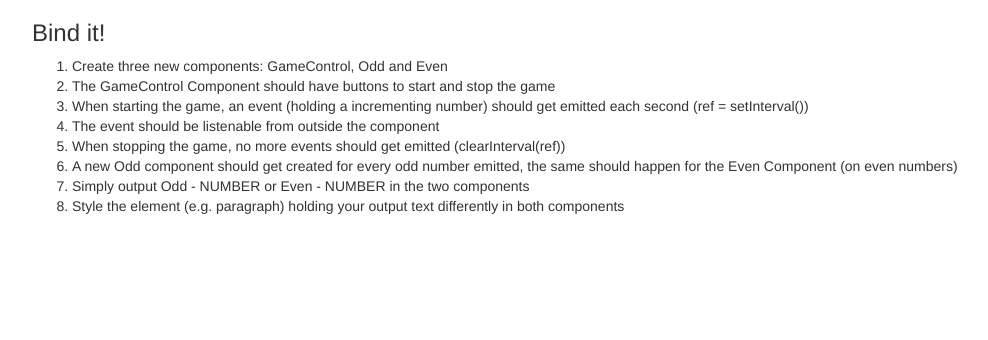
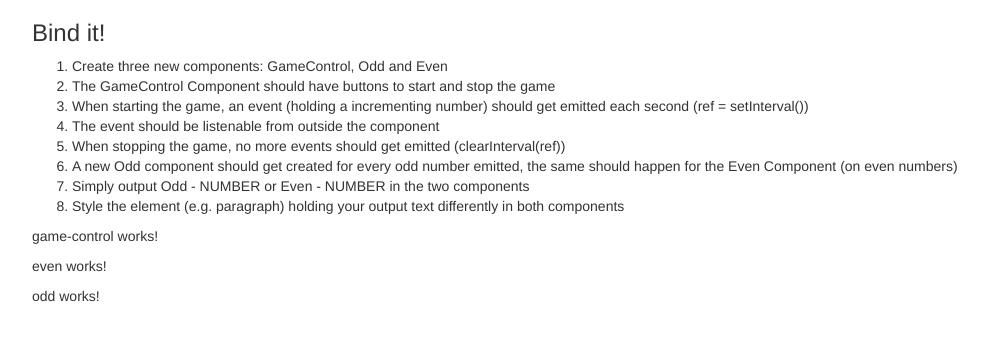
Before and after one commit to igdkaur/odd-even-game, an Angular app: page / in a window 1280 px wide. Shown: the top 340 px of the page, without its empty margins (38-1026 px from the left). Built offline with nearby package versions, Linux system fonts and the light colour scheme.

Commit message:
made 3 new components

```diff
--- a/src/app/app.component.html
+++ b/src/app/app.component.html
@@ -14,6 +14,9 @@
       </ol>
     </div>
   </div>
+  <app-game-control></app-game-control>
+  <app-even></app-even>
+  <app-odd></app-odd>
 </div>
 
 
--- /dev/null
+++ b/src/app/even/even.component.html
@@ -0,0 +1 @@
+<p>even works!</p>
--- /dev/null
+++ b/src/app/even/even.component.ts
@@ -0,0 +1,15 @@
+import { Component, OnInit } from '@angular/core';
+
+@Component({
+  selector: 'app-even',
+  templateUrl: './even.component.html',
+  styleUrls: ['./even.component.css']
+})
+export class EvenComponent implements OnInit {
+
+  constructor() { }
+
+  ngOnInit(): void {
+  }
+
+}
--- /dev/null
+++ b/src/app/game-control/game-control.component.html
@@ -0,0 +1 @@
+<p>game-control works!</p>
--- /dev/null
+++ b/src/app/game-control/game-control.component.ts
@@ -0,0 +1,15 @@
+import { Component, OnInit } from '@angular/core';
+
+@Component({
+  selector: 'app-game-control',
+  templateUrl: './game-control.component.html',
+  styleUrls: ['./game-control.component.css']
+})
+export class GameControlComponent implements OnInit {
+
+  constructor() { }
+
+  ngOnInit(): void {
+  }
+
+}
--- /dev/null
+++ b/src/app/odd/odd.component.html
@@ -0,0 +1 @@
+<p>odd works!</p>
--- /dev/null
+++ b/src/app/odd/odd.component.ts
@@ -0,0 +1,15 @@
+import { Component, OnInit } from '@angular/core';
+
+@Component({
+  selector: 'app-odd',
+  templateUrl: './odd.component.html',
+  styleUrls: ['./odd.component.css']
+})
+export class OddComponent implements OnInit {
+
+  constructor() { }
+
+  ngOnInit(): void {
+  }
+
+}
```
Also changed, not shown: src/app/app.module.ts (+7 -1 lines), src/app/even/even.component.css (added), src/app/game-control/game-control.component.css (added), src/app/odd/odd.component.css (added).
